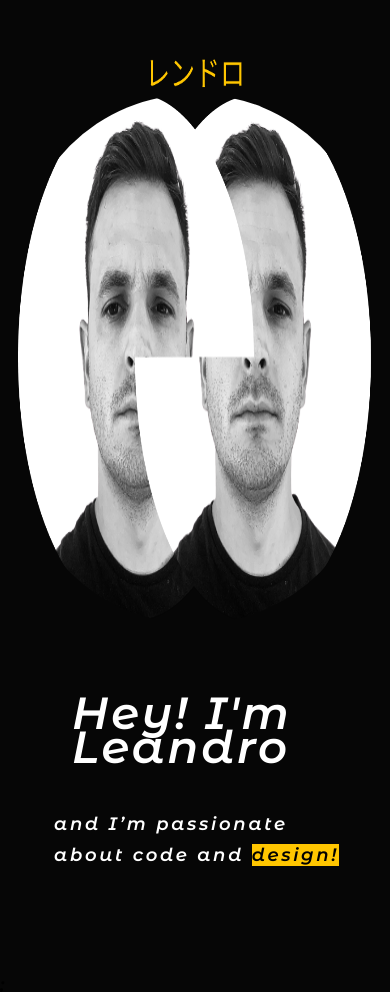
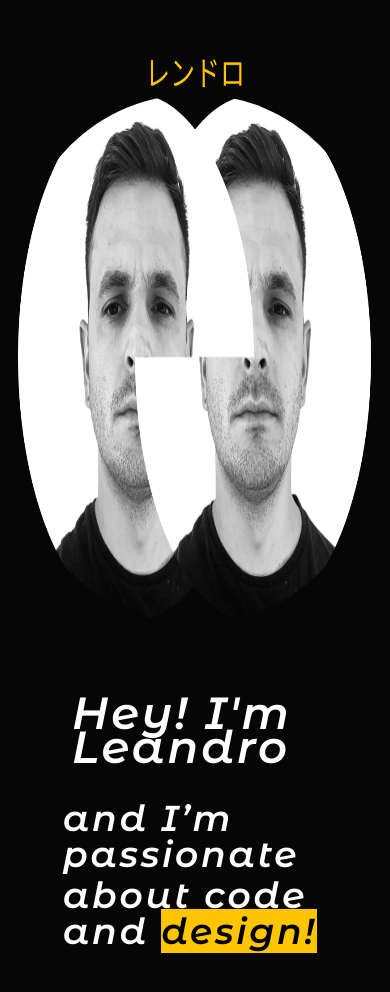
Before and after one commit to leandroBarbosaFR/leandrobarbosa, a Next.js app: page / in a window 390 px wide. Shown: the top 992 px of the page. Built offline with nearby package versions, Linux system fonts and the light colour scheme.

Commit message:
new-changes

```diff
--- a/pages/index.js
+++ b/pages/index.js
@@ -12,7 +12,7 @@ export default function Home() {
       </Head>
       <section className={utilStyles.headingMd}>
         <h1>and I’m passionate</h1>
-        <h1>about code and <mark>design!</mark></h1>
+        <h1 className={utilStyles.secondp}>about code and <mark>design!</mark></h1>
       </section>
     </Layout>
   );
--- a/styles/global.css
+++ b/styles/global.css
@@ -43,13 +43,13 @@ mark {
 
 @media (max-width: 768px) {
    h1 {
-      font-size: 1rem;
-      line-height: 0.75;
+      font-size: 2rem;
+      line-height: 1;
       font-weight: 800;
       letter-spacing: 0.15rem;
       margin: 1rem 0;
       color: #fff;
-      margin-left: 2rem;
+      margin-left: 2.5rem;
 
    }
 }
--- a/styles/utils.module.css
+++ b/styles/utils.module.css
@@ -91,7 +91,11 @@
       margin: 4rem 3rem 0;
       color: #fff;
       width: fit-content;
-      margin-bottom: 2rem;
+      margin-bottom: 1rem;
+    }
+
+    .secondp {
+      margin-top: -13px;
     }
 
   }
```
